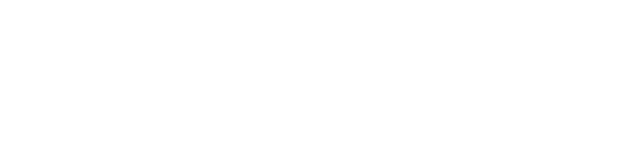
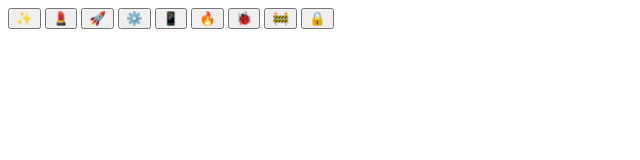
Before and after one commit to ImSreyas/commitMessageEmoji, a plain HTML site: page index.html in a window 1280 px wide. Shown: the whole page, without its empty margins (0-640 px from the left). Drawn offline with Linux system fonts and the light colour scheme.

Commit message:
✨ - google font links added, new emoji buttons added

```diff
--- a/index.html
+++ b/index.html
@@ -1,11 +1,29 @@
 <!DOCTYPE html>
 <html lang="en">
-<head>
-    <meta charset="UTF-8">
-    <meta name="viewport" content="width=device-width, initial-scale=1.0">
+  <head>
+    <meta charset="UTF-8" />
+    <meta name="viewport" content="width=device-width, initial-scale=1.0" />
     <title>Commit message emoji</title>
-</head>
-<body>
-
-</body>
+    <link rel="preconnect" href="https://fonts.googleapis.com" />
+    <link rel="preconnect" href="https://fonts.gstatic.com" crossorigin />
+    <link
+      href="https://fonts.googleapis.com/css2?family=Poppins&display=swap"
+      rel="stylesheet"
+    />
+    <link rel="stylesheet" href="style.css" />
+    <script src="app.js" defer></script>
+  </head>
+  <body>
+    <div class="container">
+      <button class="emoji-btn"></button>
+      <button class="emoji-btn"></button>
+      <button class="emoji-btn"></button>
+      <button class="emoji-btn"></button>
+      <button class="emoji-btn"></button>
+      <button class="emoji-btn"></button>
+      <button class="emoji-btn"></button>
+      <button class="emoji-btn"></button>
+      <button class="emoji-btn"></button>
+    </div>
+  </body>
 </html>
```
